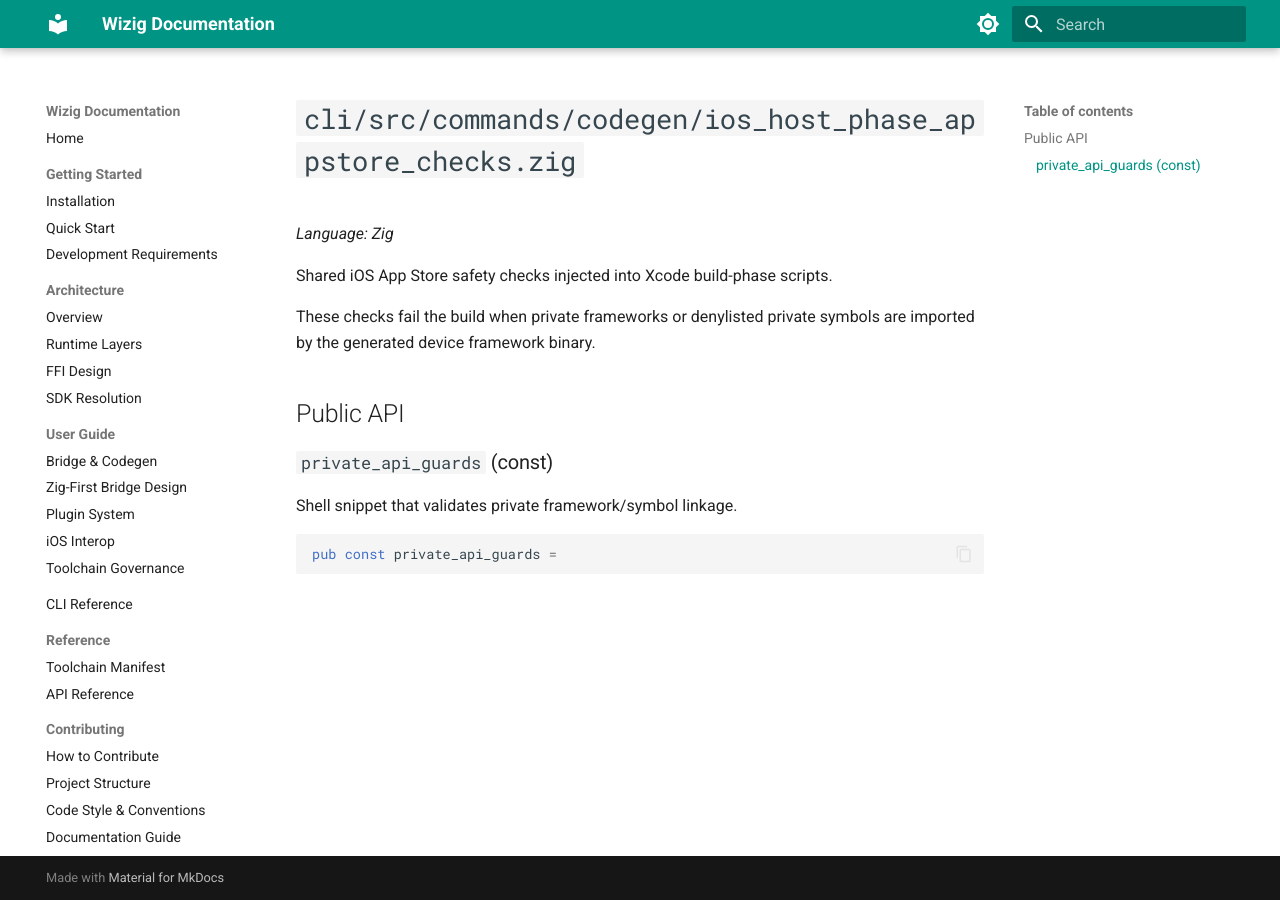
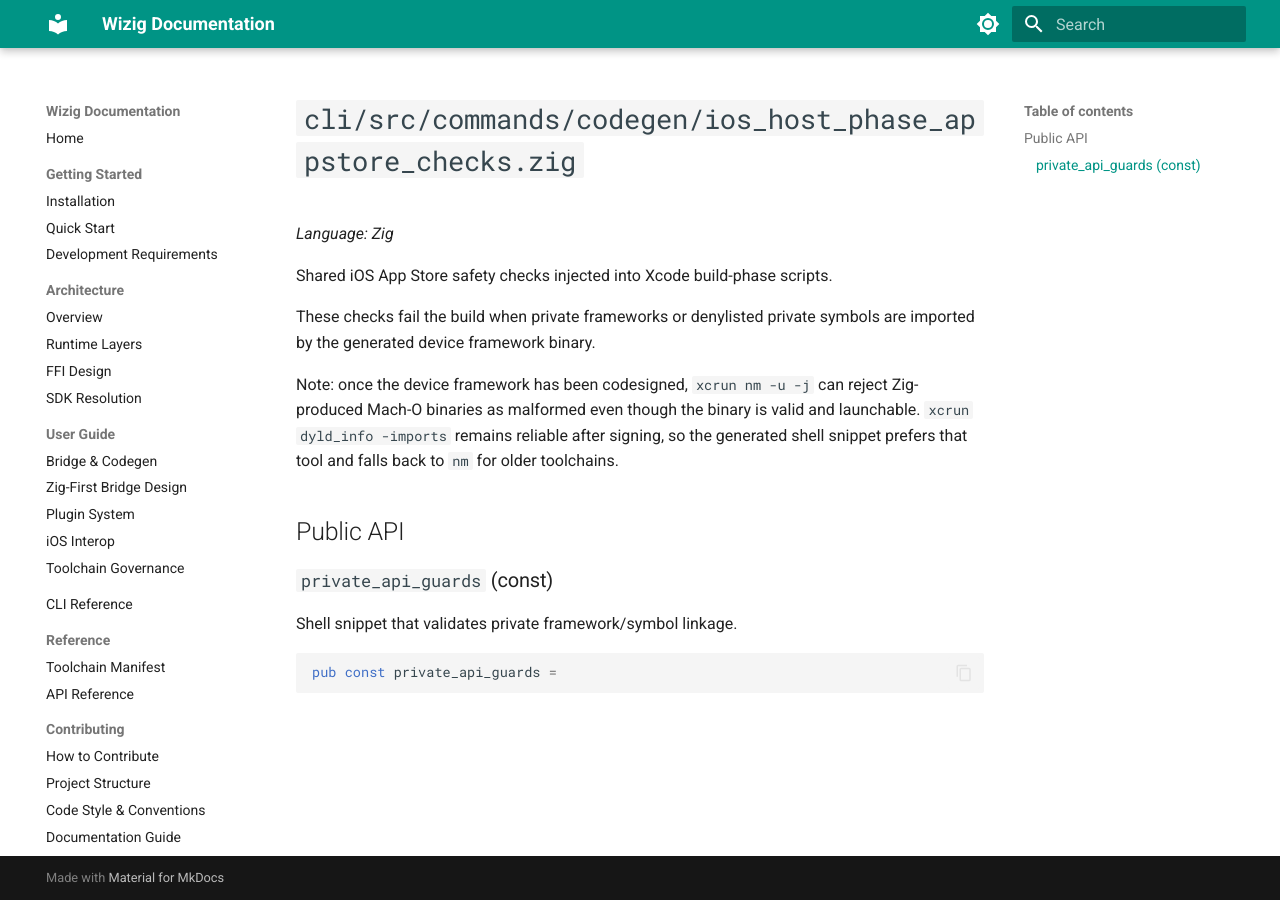
Before and after one commit to wizig-org/wizig, an MkDocs documentation site: the page built from docs/reference/api/cli/src/commands/codegen/ios_host_phase_appstore_checks.md, in a window 1280 px wide. Built offline with MkDocs 1.6.1 and Material for MkDocs 9.7.7, drawn with Linux system fonts in a browser that asks for light colours.

Commit message:
Update docs

```diff
--- a/docs/reference/api/cli/src/commands/codegen/ios_host_phase_appstore_checks.md
+++ b/docs/reference/api/cli/src/commands/codegen/ios_host_phase_appstore_checks.md
@@ -6,6 +6,12 @@ Shared iOS App Store safety checks injected into Xcode build-phase scripts.
 
 These checks fail the build when private frameworks or denylisted private
 symbols are imported by the generated device framework binary.
+
+Note: once the device framework has been codesigned, `xcrun nm -u -j` can
+reject Zig-produced Mach-O binaries as malformed even though the binary is
+valid and launchable. `xcrun dyld_info -imports` remains reliable after
+signing, so the generated shell snippet prefers that tool and falls back to
+`nm` for older toolchains.
 
 ## Public API
 
```
Also changed, not shown: docs/reference/api/cli/src/commands/codegen/ios_host_phase_macho_fixup.md (added, +22 -0 lines), docs/reference/api/index.md (+1 -0 lines).
